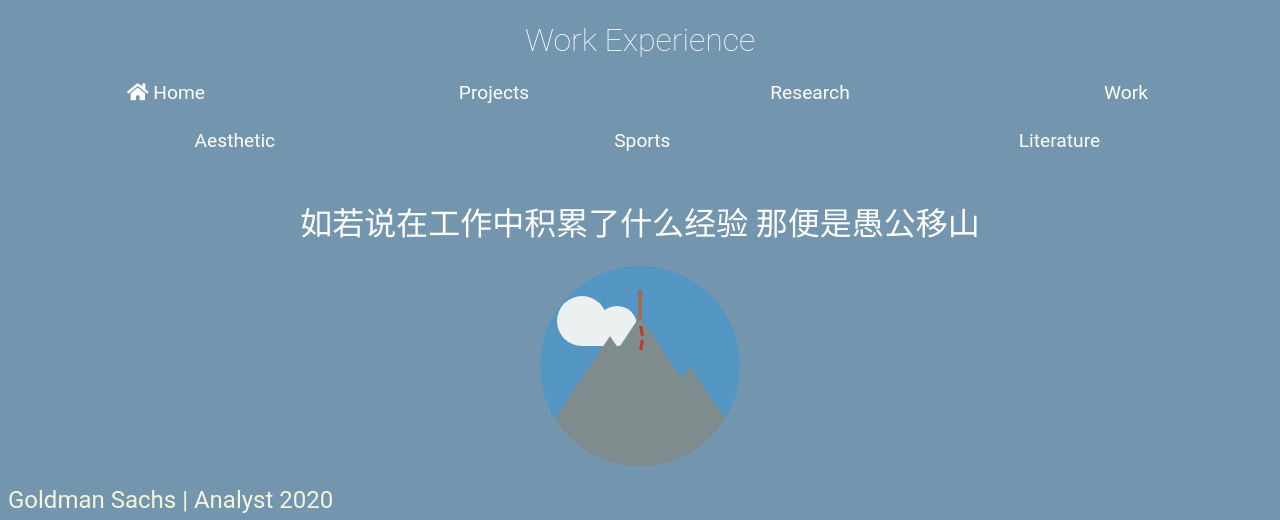
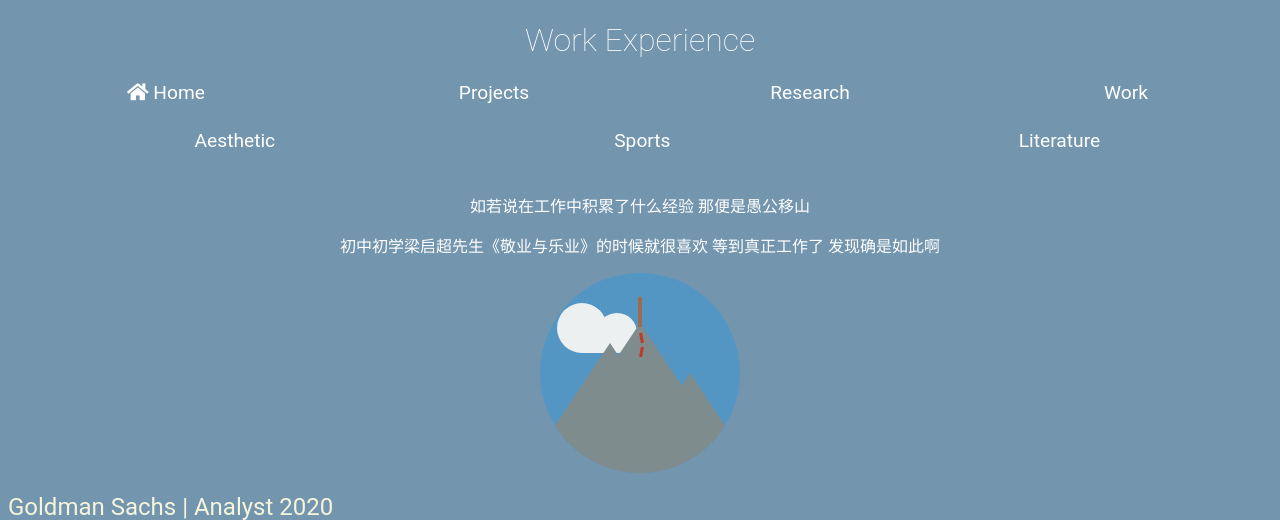
Before and after one commit to joyhuan/joyhuanqi, a PHP site: page /work.html in a window 1280 px wide. Shown: the top 520 px of the page. Run offline with PHP 8.4, Linux system fonts and the light colour scheme.

Commit message:
敬业与乐业

```diff
--- a/styles/v2.css
+++ b/styles/v2.css
@@ -174,6 +174,10 @@ a:visited {
     float: left;
     width: 25%;
     padding-bottom: 25px;
+}
+
+.workLesson {
+    text-align: center;
 }
 
 /* Clear floats after the columns */
--- a/work.html
+++ b/work.html
@@ -20,8 +20,8 @@
           <div class="column"> <a href="sports.html"><i class="fas fa-shuttlecock"></i> Sports </a> </div>
           <div class="column"> <a href="literature.html"><i class="far fa-books"></i> Literature </a>  </div>
         </div>
-        <h1>如若说在工作中积累了什么经验 那便是愚公移山</h1>
-
+        <p class="workLesson">如若说在工作中积累了什么经验 那便是愚公移山</p>
+        <p class="workLesson">初中初学梁启超先生《敬业与乐业》的时候就很喜欢 等到真正工作了 发现确是如此啊</p>
         <!-- Thanks Thanks Peter Feakes for the mountain climbing animation!
          https://codepen.io/kojtr/pen/vxWMjd -->
         <div class="wrapper">
```
